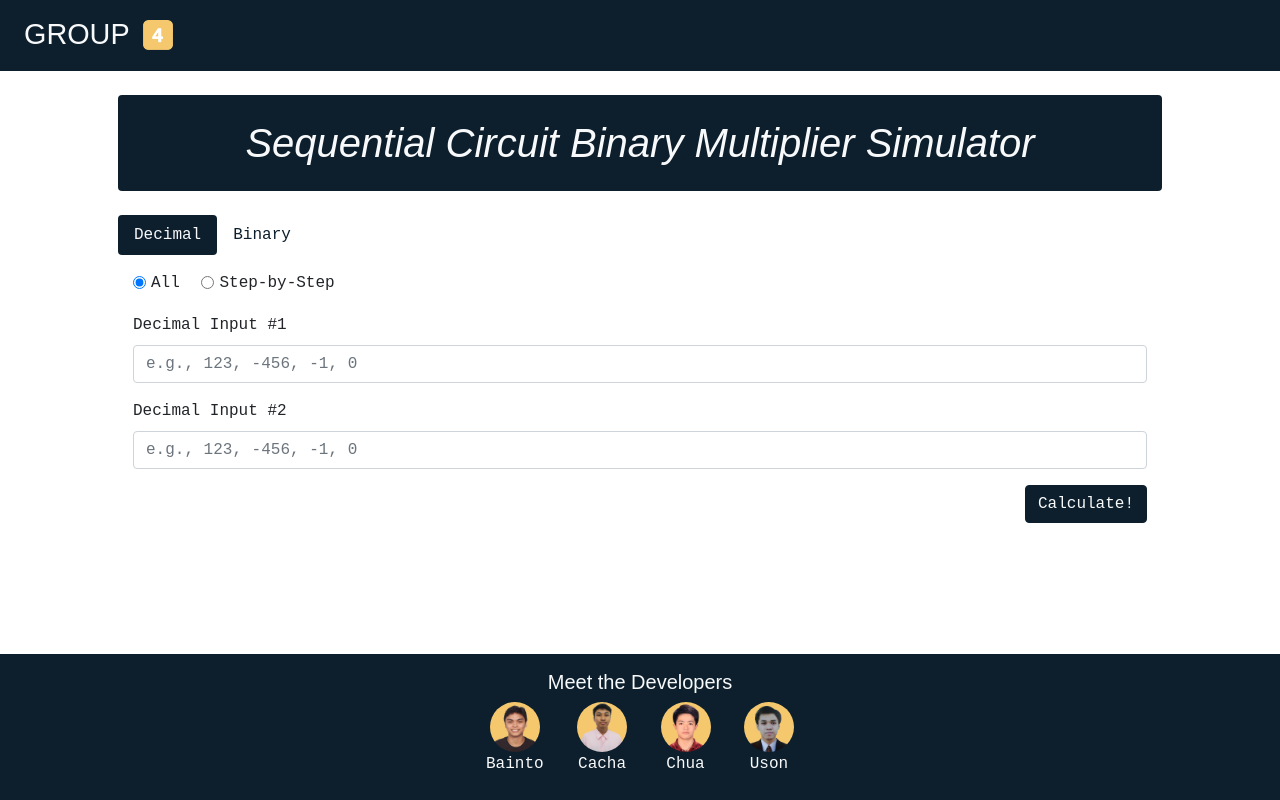
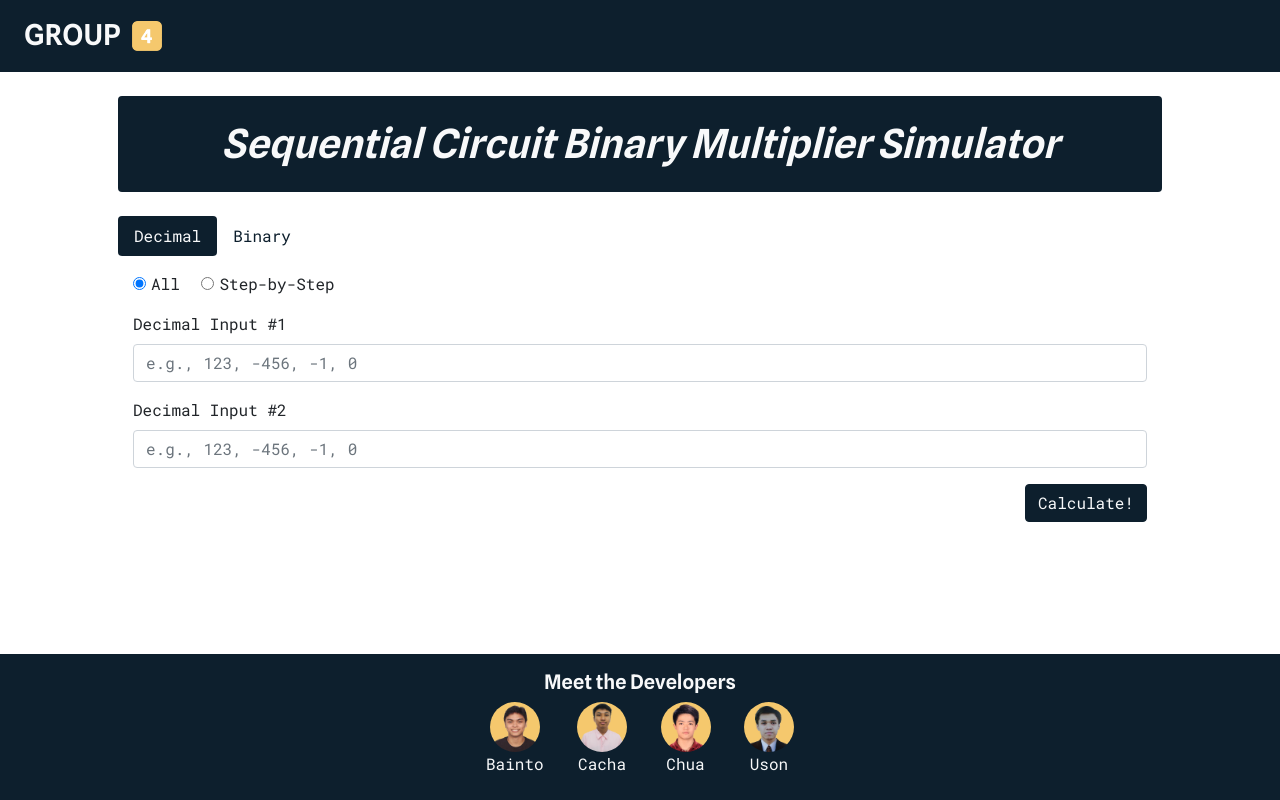
Before and after one commit to JanjanC/Sequential-Circuit-Binary-Multiplier-Simulation, a plain HTML site: page index.html in a window 1280 px wide. Drawn offline with Linux system fonts and the light colour scheme; the site is published under a folder, as on GitHub Pages, so addresses that start at the root find nothing.

Commit message:
Fixed file path for fonts

```diff
--- a/assets/styles/index.css
+++ b/assets/styles/index.css
@@ -1,11 +1,11 @@
 @font-face {
     font-family: Roboto Mono;
-    src: url(/assets/fonts/RobotoMono-Regular.ttf);
+    src: url(../fonts/RobotoMono-Regular.ttf);
 }
 
 @font-face {
     font-family: Spline Sans;
-    src: url(/assets/fonts/SplineSans-SemiBold.ttf);
+    src: url(../fonts/SplineSans-SemiBold.ttf);
 }
 
 html,
```
